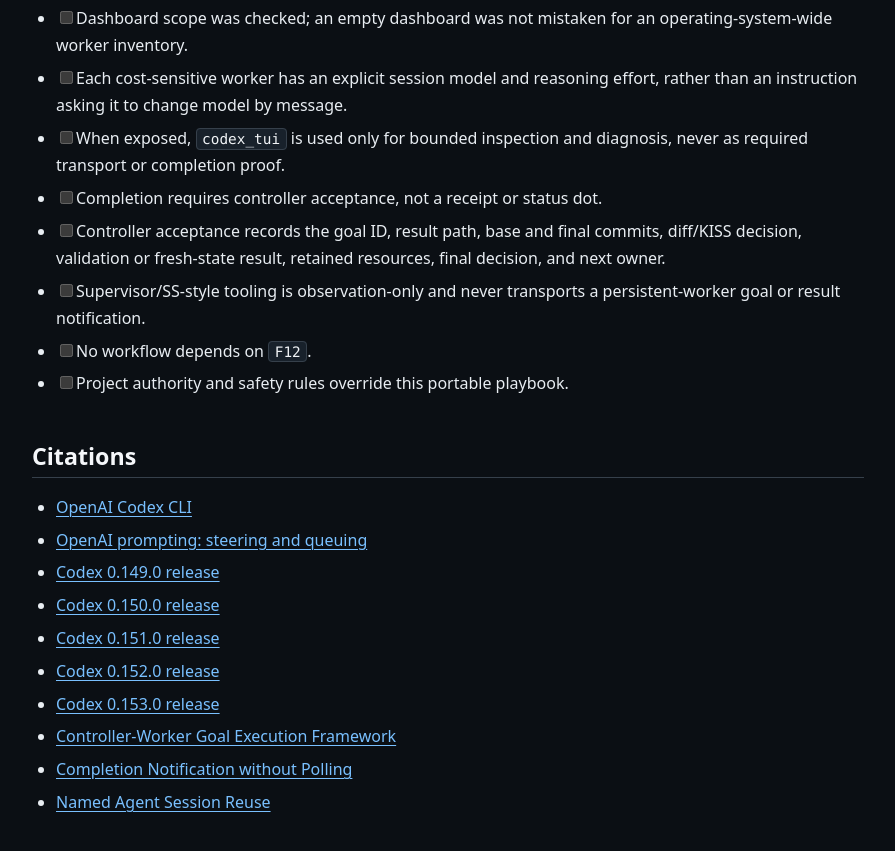
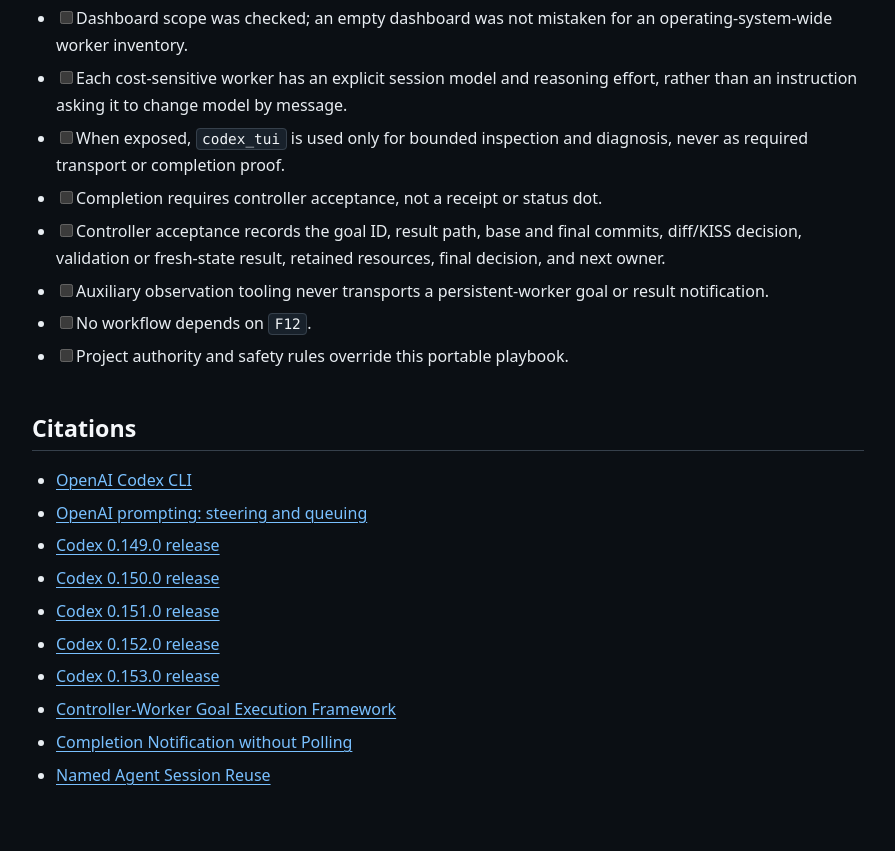
Before and after one commit to amitkarpe/agent-os, a Jekyll site: the page built from kb/playbooks/delegation/codex-native-controller-worker-protocol.md, in a window 1280 px wide and 900 px high, scrolled down 9634 px. Shown: the top 851 px of the window, without its empty margins (192-1087 px from the left). Built offline with Jekyll 4.4.1, drawn with Linux system fonts in a browser that asks for light colours.

Commit message:
docs: generalize auxiliary transport guard (#10)

```diff
--- a/kb/playbooks/delegation/codex-native-controller-worker-protocol.md
+++ b/kb/playbooks/delegation/codex-native-controller-worker-protocol.md
@@ -389,8 +389,8 @@ and databases need explicit cost/state review and owner approval before deletion
 - [ ] Controller acceptance records the goal ID, result path, base and final
       commits, diff/KISS decision, validation or fresh-state result, retained
       resources, final decision, and next owner.
-- [ ] Supervisor/SS-style tooling is observation-only and never transports a
-      persistent-worker goal or result notification.
+- [ ] Auxiliary observation tooling never transports a persistent-worker goal
+      or result notification.
 - [ ] No workflow depends on `F12`.
 - [ ] Project authority and safety rules override this portable playbook.
 
```
